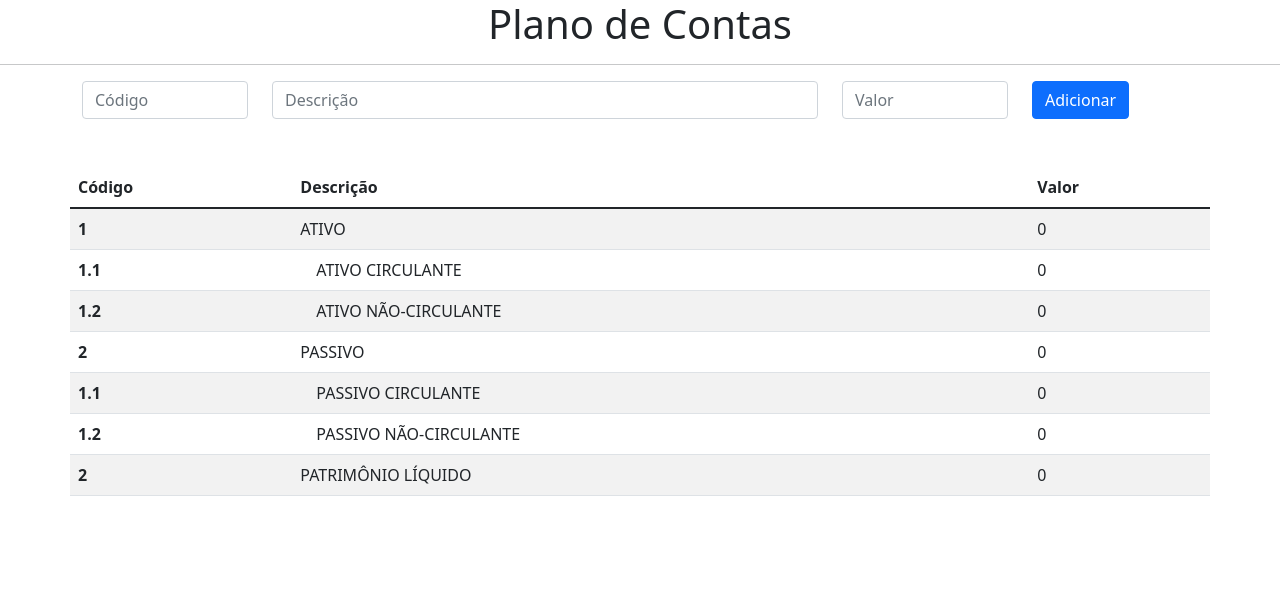
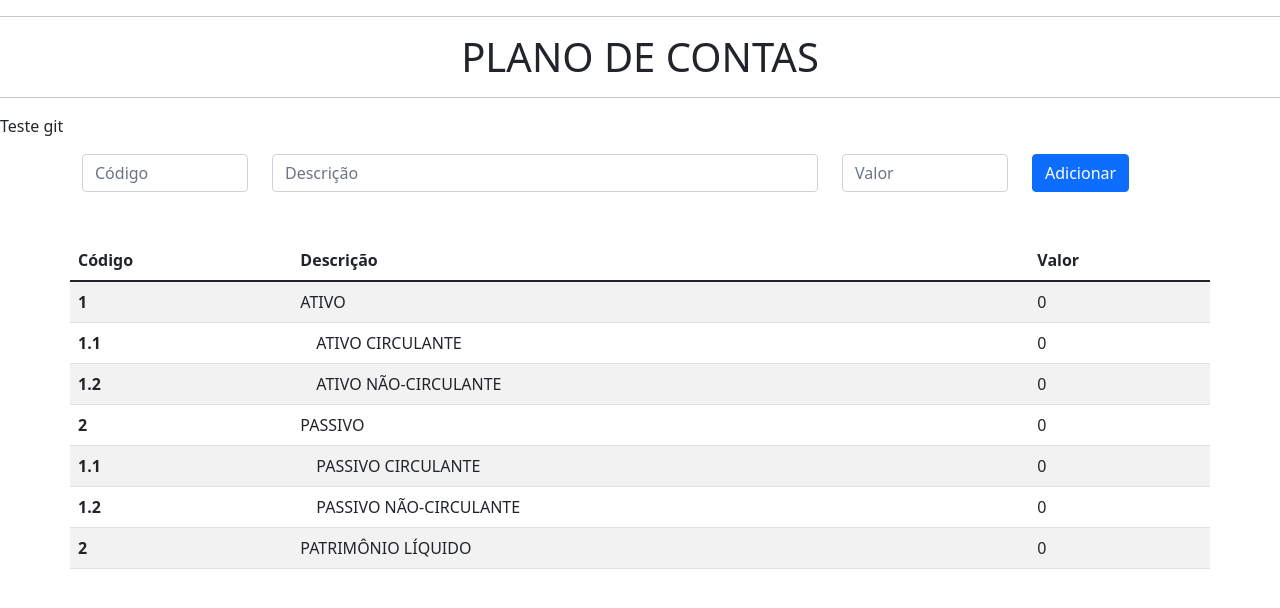
Before and after one commit to Loukis-13/Sistema-de-contabilidade, a plain HTML site: page index.html in a window 1280 px wide. Drawn offline with nearby package versions, Linux system fonts and the light colour scheme.

Commit message:
Adicionei um p, para teste

```diff
--- a/index.html
+++ b/index.html
@@ -11,9 +11,10 @@
 </head>
 
 <body>
-	<h1 class="text-center">Plano de Contas</h1>
 	<hr>
-
+	<h1 class="text-center">PLANO DE CONTAS</h1>
+	<hr>
+    <p>Teste git</p>
     <!-- introduzir conta -->
     <div class="container">
         <form onsubmit="adicionar()">
--- a/script.js
+++ b/script.js
@@ -16,7 +16,7 @@ function adicionar() {
     console.log(`${codigo} ${descricao} ${valor}`)
 
     for (let i of tabela.children) {
-        console.log(i.children[0]. )
+        console.log(i.children[0].innerHTML > codigo )
 
         // console.log(i.innerHTML)
     }
--- a/style.css
+++ b/style.css
@@ -3,3 +3,7 @@
 .grau3 { text-indent: 2em; }
 .grau4 { text-indent: 3em; }
 .grau5 { text-indent: 4em; }
+
+body{
+    background-colorpink
+}
```
